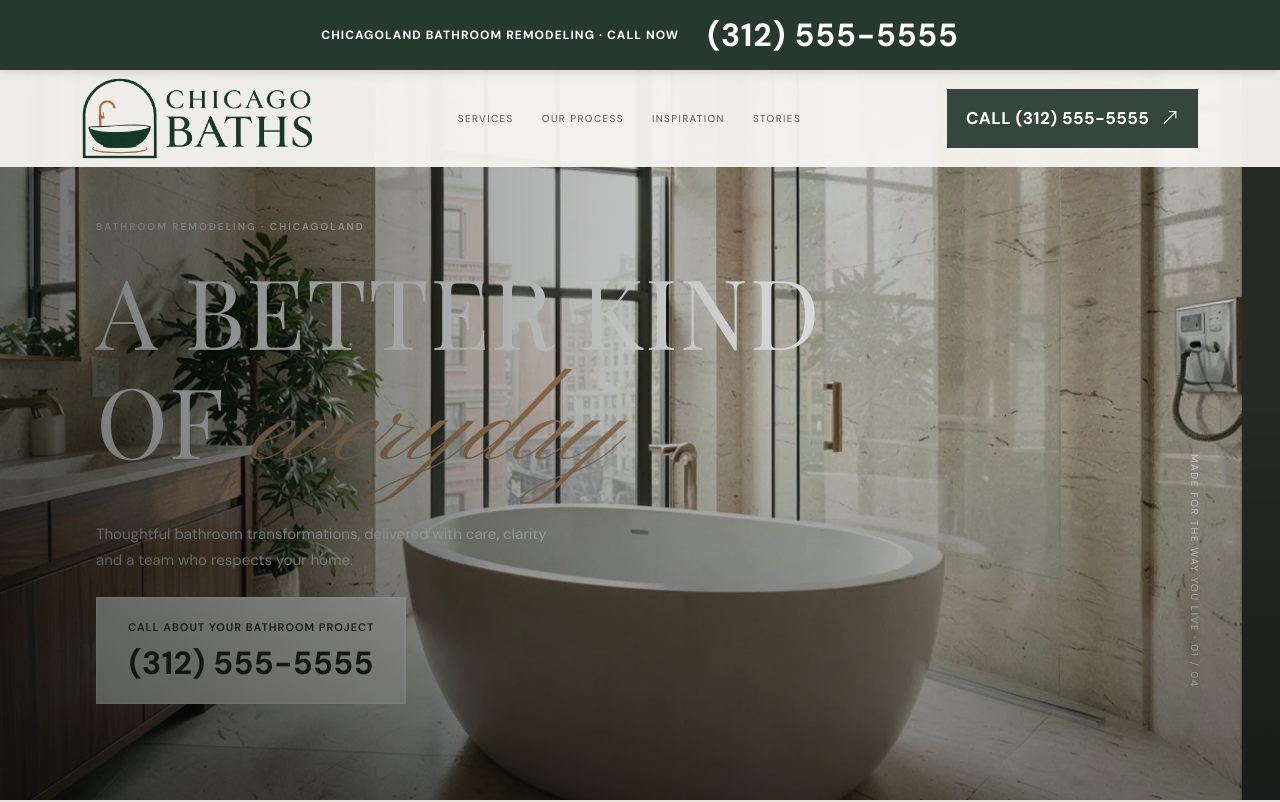
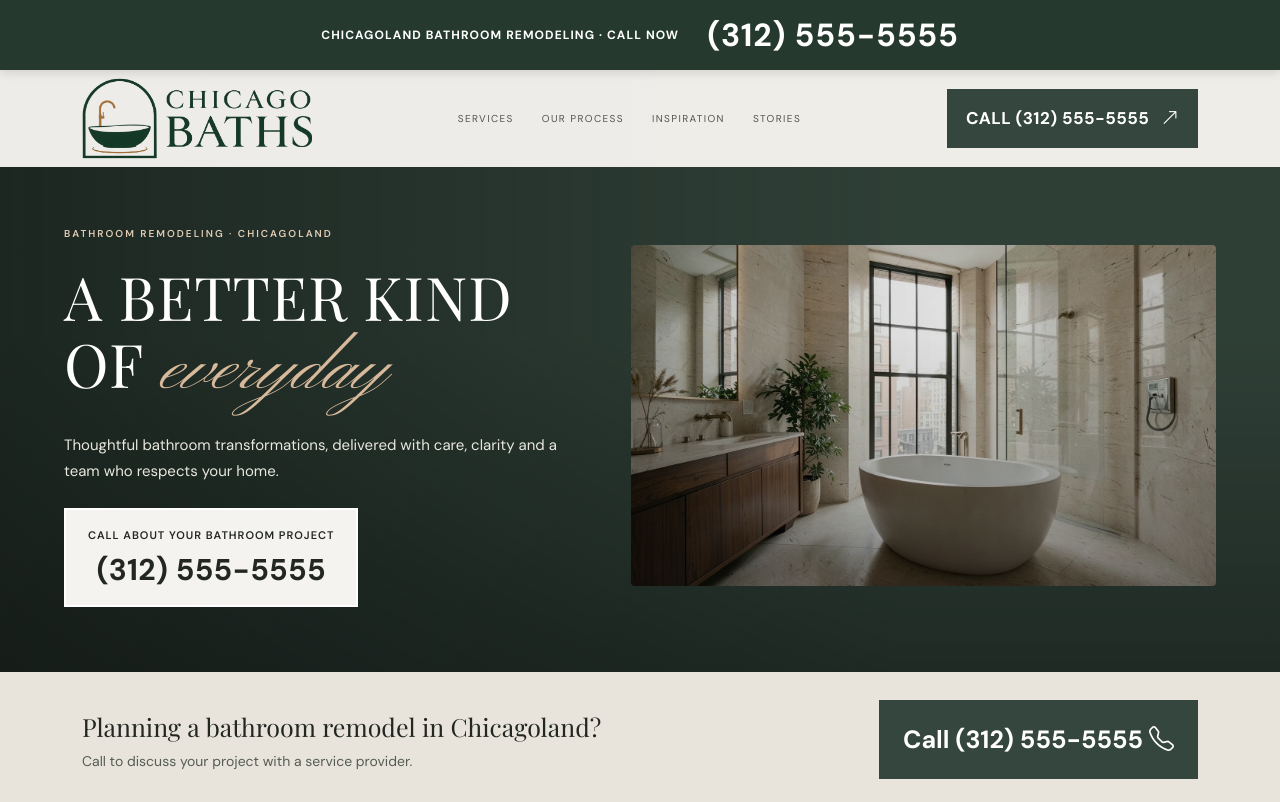
Before and after one commit to gregsimonds-boop/ChicagoBaths, a plain HTML site: page index.html in a window 1280 px wide. Shown: the top 802 px of the page. Drawn offline with nearby package versions, Linux system fonts and the light colour scheme.

Commit message:
Add files via upload

```diff
--- a/index.html
+++ b/index.html
@@ -13,6 +13,11 @@
   <link rel="stylesheet" href="https://cdn.jsdelivr.net/npm/bootstrap-icons@1.11.3/font/bootstrap-icons.min.css">
 
 <link rel="stylesheet" href="css/chicago-baths-call.css?v=prominent-phone-2">
+
+<style id="uncropped-bathroom-hero">
+.hero{height:auto!important;min-height:0!important;padding-top:190px;background:#34463d}.hero-sticky{position:relative!important;top:auto!important;height:auto!important;min-height:0!important;overflow:visible;display:grid;grid-template-columns:1fr 1.12fr;gap:45px;align-items:center;padding:35px max(5vw,24px) 65px}.hero-sticky:before,.hero-sticky:after,.hero-meta{display:none!important}.hero-img{position:relative!important;inset:auto!important;width:100%!important;height:auto!important;object-fit:contain!important;transform:none!important;opacity:1!important;grid-column:2;grid-row:1;border-radius:4px}.hero-content{position:relative!important;inset:auto!important;grid-column:1;grid-row:1;max-width:100%;padding:0!important;color:#fff}.hero h1{font-size:clamp(2.6rem,4.7vw,4.8rem);margin:20px 0}.hero-sub{max-width:500px;color:#e8e8df}.hero-content .eyebrow{color:#e1ccb4}.hero-call{max-width:100%;padding:17px 22px!important}.hero-call strong{font-size:30px}.hero-content .script{color:#d7b99b}
+@media(max-width:767.98px){.hero{padding-top:175px}.hero-sticky{display:flex;flex-direction:column;gap:30px;padding:20px 22px 55px}.hero-img{order:0}.hero-content{order:1;width:100%}.hero h1{font-size:clamp(2.8rem,12vw,4.6rem)}.hero-call strong{font-size:28px}}
+</style>
 </head>
 <body>
   <a class="top-call-banner" href="tel:+13125555555" aria-label="Call Chicago Baths at (312) 555-5555"><span>CHICAGOLAND BATHROOM REMODELING · CALL NOW</span><strong>(312) 555-5555</strong></a>
@@ -36,7 +41,6 @@
     <section class="hero" aria-label="Bathroom remodeling in Chicago">
       <div class="hero-sticky">
         <img class="hero-img" src="assets/img-1.webp" data-ai-image="serene luxury bathroom with sculptural freestanding soaking tub, pale limestone walls, walnut vanity and greenery, broad Chicago loft windows with soft morning daylight, photographed on 35mm lens, refined editorial interior photography, calm understated mood" alt="Quiet, light-filled contemporary bathroom with a freestanding tub">
-        <img class="hero-img second" src="assets/img-2.jpg" alt="" aria-hidden="true">
         <div class="hero-content">
           <p class="eyebrow">Bathroom remodeling · Chicagoland</p>
           <h1>A better kind<br>of <em class="script">everyday</em></h1>
@@ -212,11 +216,6 @@
         requestAnimationFrame(() => {
           const y = window.scrollY || 0;
           nav.classList.toggle('scrolled', y > 30);
-          if (!reduceMotion && hero) {
-            const progress = Math.max(0, Math.min(1, y / Math.max(1, hero.offsetHeight - window.innerHeight)));
-            heroImages[0].style.transform = `scale(${1.04 + progress * .12})`;
-            heroImages[1].style.opacity = String(Math.max(0, Math.min(.85, (progress - .18) * 1.35)));
-          }
           ticking = false;
         });
       }
```
